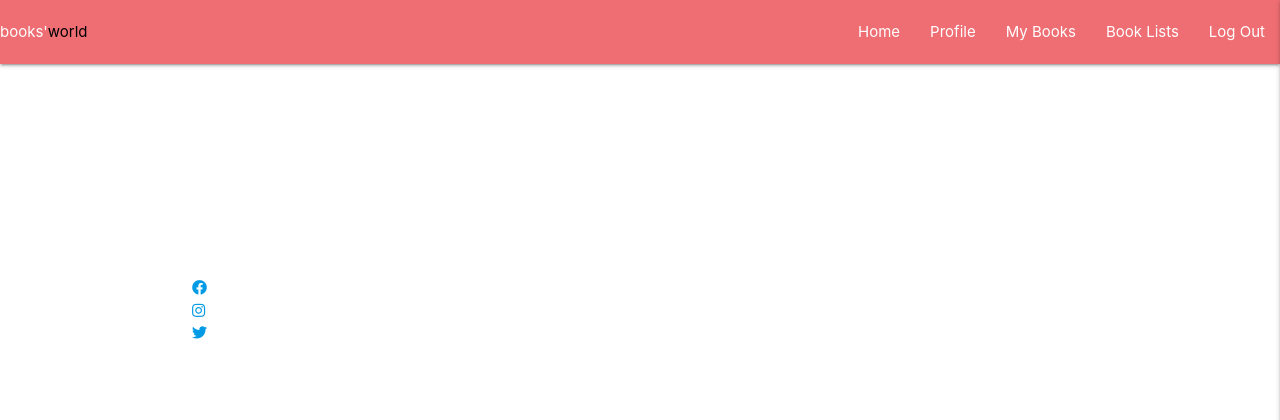
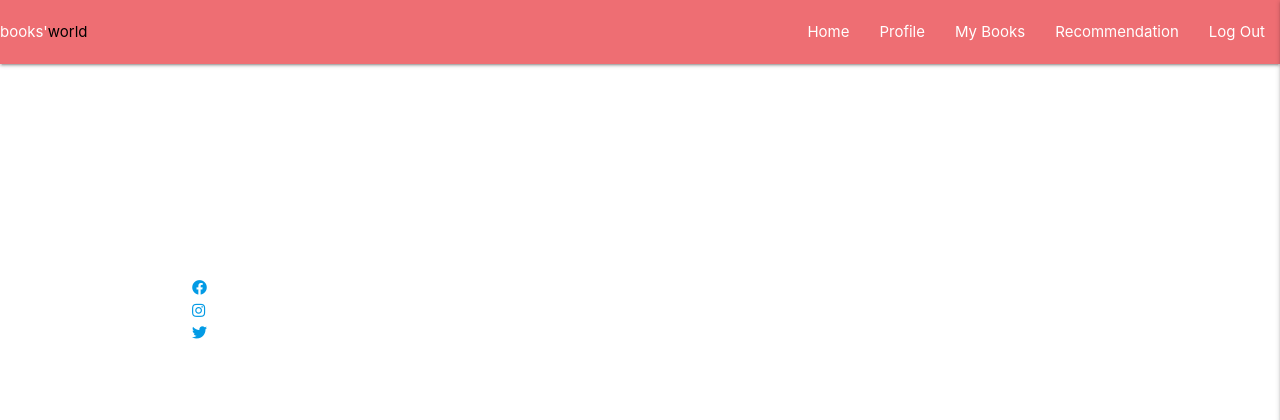
Before and after one commit to Gonzo2500/MS_3_BookWorm, a Flask app: page / in a window 1280 px wide. Shown: the top 420 px of the page. Run offline with Flask 2, Linux system fonts and the light colour scheme; the visitor is signed in with stand-in values (Sample User, id 1); a database or web service that is not in the repository returns one stand-in record (values such as "Sample title"); some libraries are stand-ins or nearby versions.

Commit message:
changed navbar text

```diff
--- a/templates/base.html
+++ b/templates/base.html
@@ -31,7 +31,7 @@
                 {% if session.user %}
                 <li><a href="">Profile</a></li>
                 <li><a href="">My Books</a></li>
-                <li><a href="">Book Lists</a></li>
+                <li><a href="">Recommendation</a></li>
                 <li><a href="">Log Out</a></li>
                 {% else %}
                 <li><a href="">Log In</a></li>
@@ -47,7 +47,7 @@
         {% if session.user %}
         <li><a href="">Profile</a></li>
         <li><a href="">My Books</a></li>
-        <li><a href="">Book Lists</a></li>
+        <li><a href="">Recommendation</a></li>
         <li><a href="">Log Out</a></li>
         {% else %}
         <li><a href="">Log In</a></li>
```
